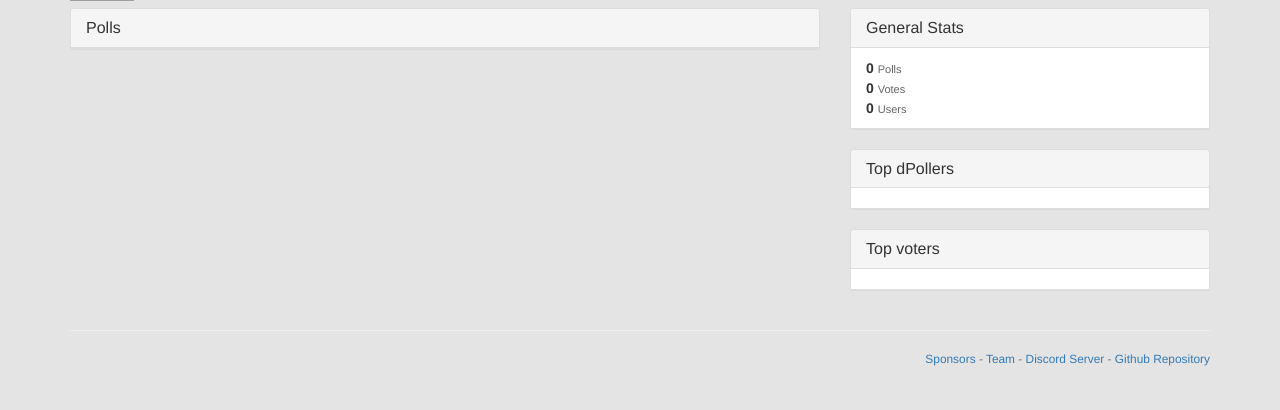
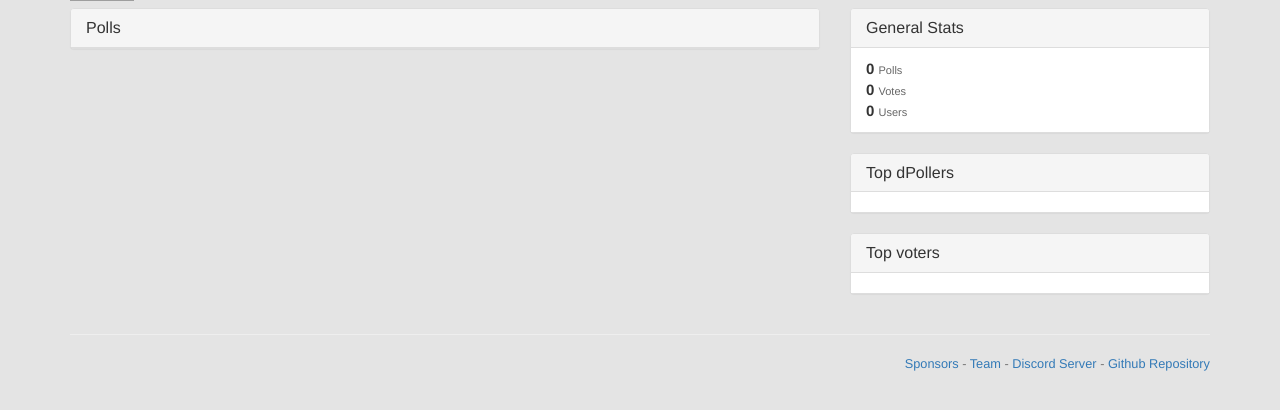
Before and after one commit to emre/dpoll.xyz, a Django app: page / in a window 1280 px wide. Shown: the part 62-472 px from the top of the page. Run offline with Django 3.2, Linux system fonts and the light colour scheme; data that the repository does not hold is empty; some libraries are stand-ins or nearby versions; grey boxes are pictures that could not be loaded.

Commit message:
Increase the font size a little bit

```diff
--- a/dpoll/templates/base.html
+++ b/dpoll/templates/base.html
@@ -46,7 +46,7 @@
     }
 
     .panel-body {
-      font-size: 14px;
+      font-size: 15px;
       padding: 0;
     }
 
@@ -56,7 +56,7 @@
     }
 
     div {
-      font-size: 14px;
+      font-size: 15px;
     }
 
     .widget .panel-title {
```
